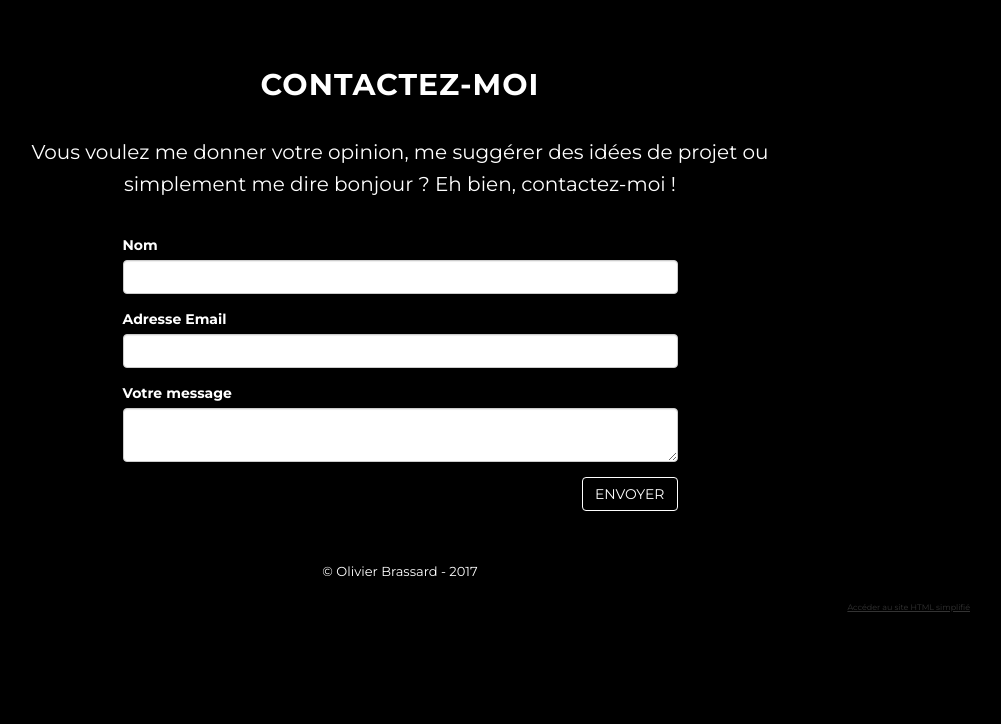
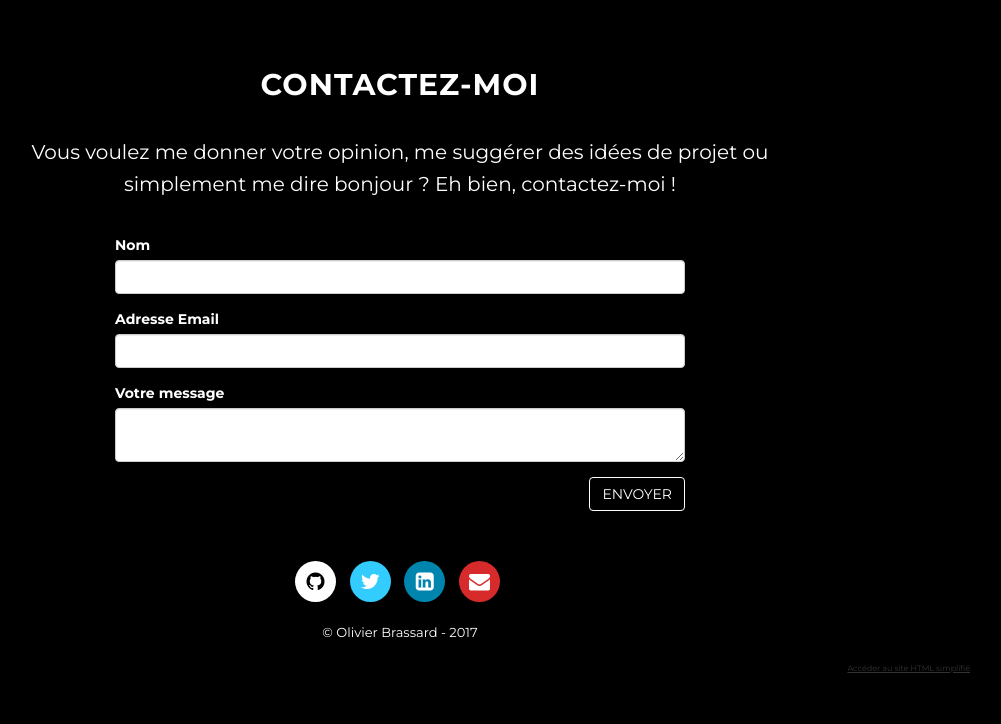
Before and after one commit to obrassard/portfolio-personnel, a PHP site: page / in a window 1280 px wide. Shown: the part 2171-2895 px from the top of the page, without its empty margins (240-1241 px from the left). Before the commit the page ends 2783 px from the top, so only its background shows below. Run offline with PHP 8.4, Linux system fonts and the light colour scheme; some libraries are stand-ins or nearby versions.

Commit message:
Social media buttons

```diff
--- a/css/fa-colored.css
+++ b/css/fa-colored.css
@@ -19,10 +19,10 @@
 .social-icons .fa {
     width: 41px;
     height: 41px;
-    line-height: 40px;
+    line-height: 41px;
     text-align: center;
     color: #FFF;
-    color: rgba(255, 255, 255, 0.8);
+    /*color: rgba(255, 255, 255);*/
     -webkit-transition: all 0.3s ease-in-out;
     -moz-transition: all 0.3s ease-in-out;
     -ms-transition: all 0.3s ease-in-out;
@@ -41,7 +41,7 @@
 }
 
 .social-icons .fa:hover, .social-icons .fa:active {
-    color: #FFF;
+    /*color: #FFF;*/
     -webkit-box-shadow: 1px 1px 3px #333;
     -moz-box-shadow: 1px 1px 3px #333;
     box-shadow: 1px 1px 3px #333;
@@ -53,13 +53,7 @@
     -o-transform: scale(1.1);
     transform: scale(1.1);
 }
-.social-icons.icon-rotate .fa:hover, .social-icons.icon-rotate .fa:active {
-    -webkit-transform: scale(1.1) rotate(360deg);
-    -moz-transform: scale(1.1) rotate(360deg);
-    -ms-transform: scale(1.1) rotate(360deg);
-    -o-transform: scale(1.1) rotate(360deg);
-    transform: scale(1.1) rotate(360deg);
-}
+
 
 .social-icons .fa-adn{background-color:#504e54;}
 .social-icons .fa-apple{background-color:#aeb5c5;}
@@ -72,7 +66,7 @@
 .social-icons .fa-facebook,.social-icons .fa-facebook-square{background-color:#3C599F;}
 .social-icons .fa-flickr{background-color:#FF0084;}
 .social-icons .fa-foursquare{background-color:#0086BE;}
-.social-icons .fa-github,.social-icons .fa-github-alt,.social-icons .fa-github-square{background-color:#070709;}
+.social-icons .fa-github,.social-icons .fa-github-alt,.social-icons .fa-github-square{background-color: #fff; color: #000}
 .social-icons .fa-google-plus,.social-icons .fa-google-plus-square{background-color:#CF3D2E;}
 .social-icons .fa-html5{background-color:#E54D26;}
 .social-icons .fa-instagram{background-color:#A1755C;}
@@ -91,6 +85,7 @@
 .social-icons .fa-vimeo-square{background-color:#229ACC;}
 .social-icons .fa-vk{background-color:#375474;}
 .social-icons .fa-weibo{background-color:#D72B2B;}
+.social-icons .fa-envelope{background-color:#D72B2B;}
 .social-icons .fa-windows{background-color:#12B6F3;}
 .social-icons .fa-xing,.social-icons .fa-xing-square{background-color:#00555C;}
 .social-icons .fa-youtube,.social-icons .fa-youtube-play,.social-icons .fa-youtube-square{background-color:#C52F30;}
--- a/index.html
+++ b/index.html
@@ -18,6 +18,7 @@
     <link href="vendor/font-awesome/css/font-awesome.min.css" rel="stylesheet" type="text/css">
     <link href="https://fonts.googleapis.com/css?family=Lora:400,700,400italic,700italic" rel="stylesheet" type="text/css">
     <link href="https://fonts.googleapis.com/css?family=Montserrat:400,700" rel="stylesheet" type="text/css">
+    <link href="css/fa-colored.css" rel="stylesheet" type="text/css">
 
     <!-- Theme CSS -->
     <link href="css/theme.css" rel="stylesheet">
@@ -158,8 +159,8 @@
                 <!--<p><a href="mailto:contact@obrassard.me">contact@obrassard.me</a>
                 </p>-->
             </div>
-            <div class="col-md-3"></div>
-            <div class="col-md-6">
+            <div class="row">
+                <div class="col-md-6 col-md-offset-3" >
                     <form id="contactForm" action="https://formspree.io/brassard.oli@gmail.com" method="POST">
                         <div class="form-group">
                             <label for="name">Nom</label>
@@ -178,16 +179,7 @@
                     </form>
                     <div class="alert alert-danger" id="alert" style="display: none" role="alert"> <strong>Oups!</strong> Veuillez compléter tous les champs.</div>
                     <button class="btn btn-default pull-right" onclick="ValidateForm()">Envoyer</button>
-
-
-                <!-- <ul class="list-inline banner-social-buttons">
-                    <li>
-                        <a href="https://twitter.com/br4ss4rdo" class="btn btn-default btn-lg"><i class="fa fa-twitter fa-fw"></i> <span class="network-name">Twitter</span></a>
-                    </li>
-                    <li>
-                        <a href="https://github.com/obrassard" class="btn btn-default btn-lg"><i class="fa fa-github fa-fw"></i> <span class="network-name">Github</span></a>
-                    </li>
-                </ul>-->
+                </div>
             </div>
         </div>
     </section>
@@ -195,6 +187,12 @@
     <!-- Footer -->
     <footer>
         <div class="container text-center">
+            <ul class="social-icons icon-circle icon-zoom list-unstyled list-inline">
+                <li><a href="http://github.com/obrassard"><i class="fa fa-github"></i></a> </li>
+                <li> <a href="http://twitter.com/br4ss4rdo"><i class="fa fa-twitter"></i></a> </li>
+                <li> <a href="https://www.linkedin.com/in/obrassard/"><i class="fa fa-linkedin-square"></i></a> </li>
+                <li> <a href="mailto:contact@obrassard.me"><i class="fa fa-envelope"></i></a> </li>
+            </ul>
             <p id="copyright">&copy; Olivier Brassard - 2017</p><br>
           <span class="hidden-xs"><a style="float: right; color: #333333; font-size: 8px; text-decoration: underline;" href="./simplified.html">Accéder au site HTML simplifié</a></span>
         </div>
```
Also changed, not shown: en.html (+10 -11 lines). Lines whose indentation alone changed are shown as unchanged.
